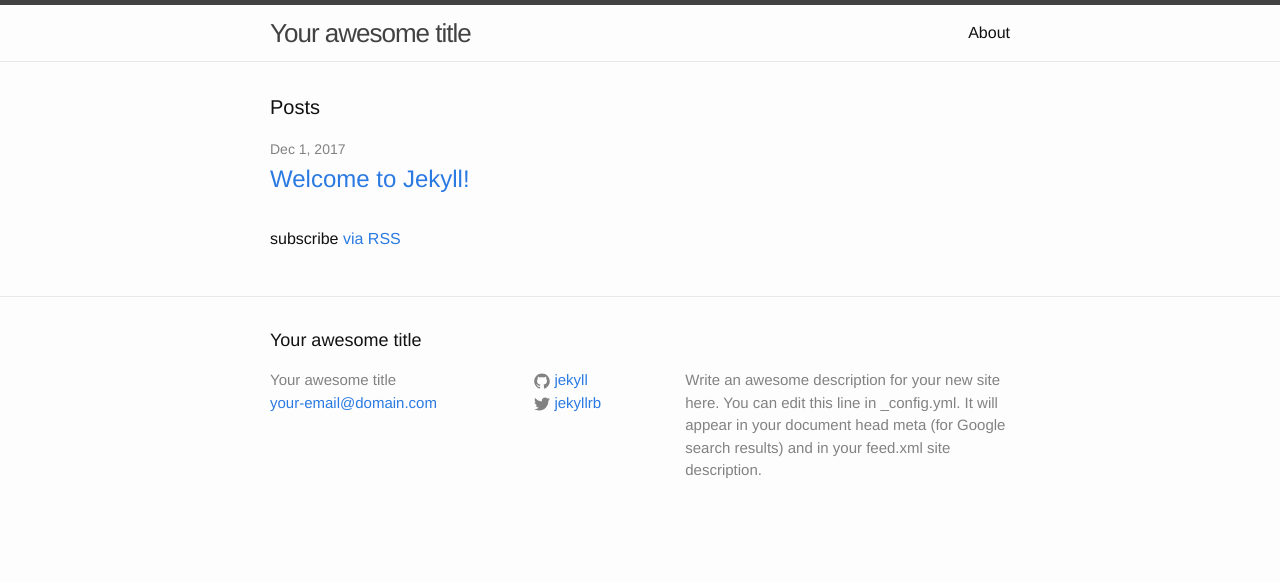
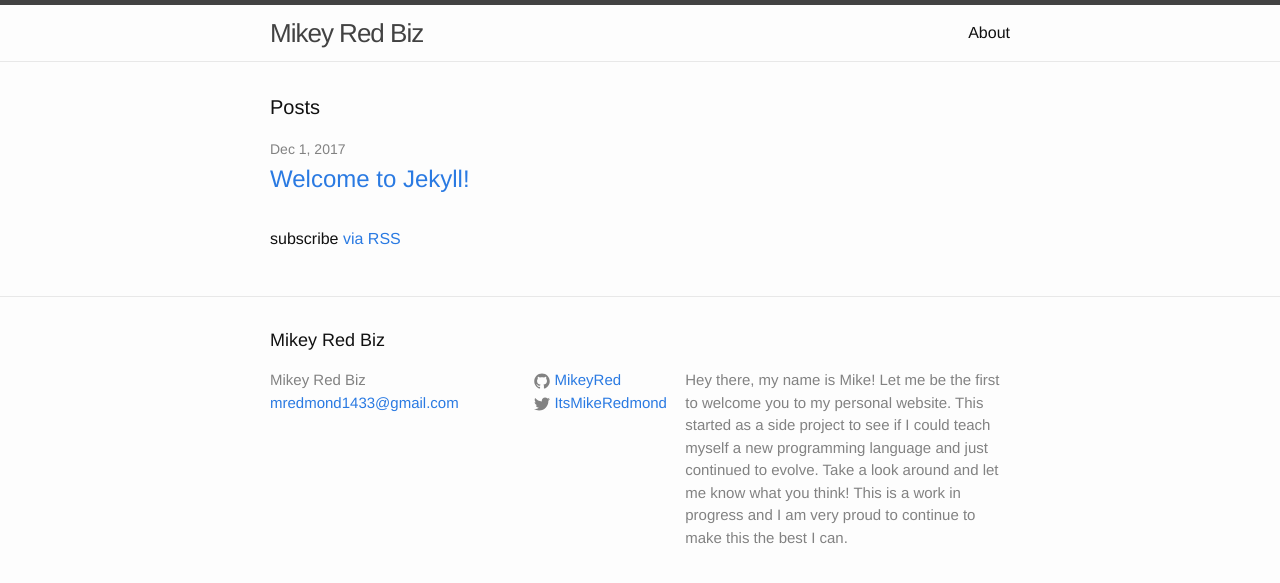
Before and after one commit to MikeyRed/mikey-red-cc.github.io, a Jekyll site: the page built from index.html, in a window 1280 px wide. Shown: the top 583 px of the page. Built offline with Jekyll 4.4.1, drawn with Linux system fonts in a browser that asks for light colours.

Commit message:
modifying config file
Modified the _config.yml file to include my title, email, description, and usernames.

```diff
--- a/_config.yml
+++ b/_config.yml
@@ -6,16 +6,18 @@
 # 'jekyll serve'. If you change this file, please restart the server process.
 
 # Site settings
-title: Your awesome title
-email: your-email@domain.com
+title: Mikey Red Biz
+email: mredmond1433@gmail.com
 description: > # this means to ignore newlines until "baseurl:"
-  Write an awesome description for your new site here. You can edit this
-  line in _config.yml. It will appear in your document head meta (for
-  Google search results) and in your feed.xml site description.
+  Hey there, my name is Mike!  Let me be the first to welcome you to my
+  personal website.  This started as a side project to see if I could teach
+  myself a new programming language and just continued to evolve.  Take a look
+  around and let me know what you think!  This is a work in progress and I am
+  very proud to continue to make this the best I can.
 baseurl: "" # the subpath of your site, e.g. /blog
 url: "http://yourdomain.com" # the base hostname & protocol for your site
-twitter_username: jekyllrb
-github_username:  jekyll
+twitter_username: ItsMikeRedmond
+github_username:  MikeyRed
 
 # Build settings
 markdown: kramdown
```
